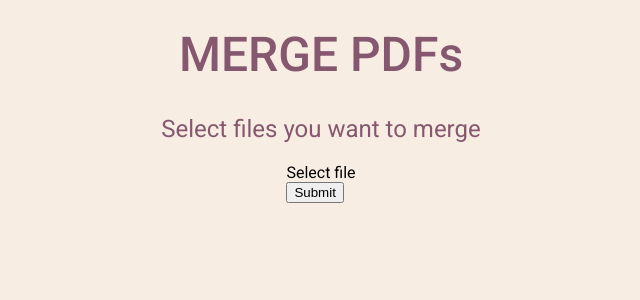
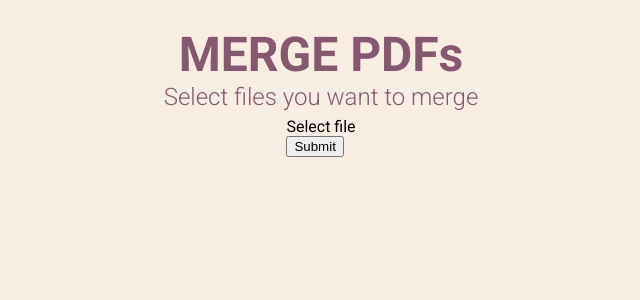
Before and after one commit to adam-lepkowski/PDFMerger, a Django app: page / in a window 1280 px wide. Shown: the top 300 px of the page, without its empty margins (319-959 px from the left). Run offline with Django 4.2, Linux system fonts and the light colour scheme; some libraries are stand-ins or nearby versions.

Commit message:
Style title and subtitle

```diff
--- a/merger/static/merger/styles.css
+++ b/merger/static/merger/styles.css
@@ -1,4 +1,4 @@
-@import url('https://fonts.googleapis.com/css2?family=Roboto:wght@400;500&display=swap');
+@import url('https://fonts.googleapis.com/css2?family=Roboto:wght@300;400;500;700&display=swap');
 
 body {
     background-color: #F8EDE3;
@@ -15,13 +15,15 @@ body {
 .title {
     color: #85586F;
     font-size: 3rem;
-    font-weight: 500;
-    margin: 2% 0 1% 0;
+    font-weight: 900;
+    margin: 2% 0 0 0;
 }
 
 .subtitle {
     color: #85586F;
-    font-weight: 400;
+    font-size: 1.5rem;
+    font-weight: 300;
+    margin: 0 0 0.5% 0;
 }
 
 .file-row {
```
